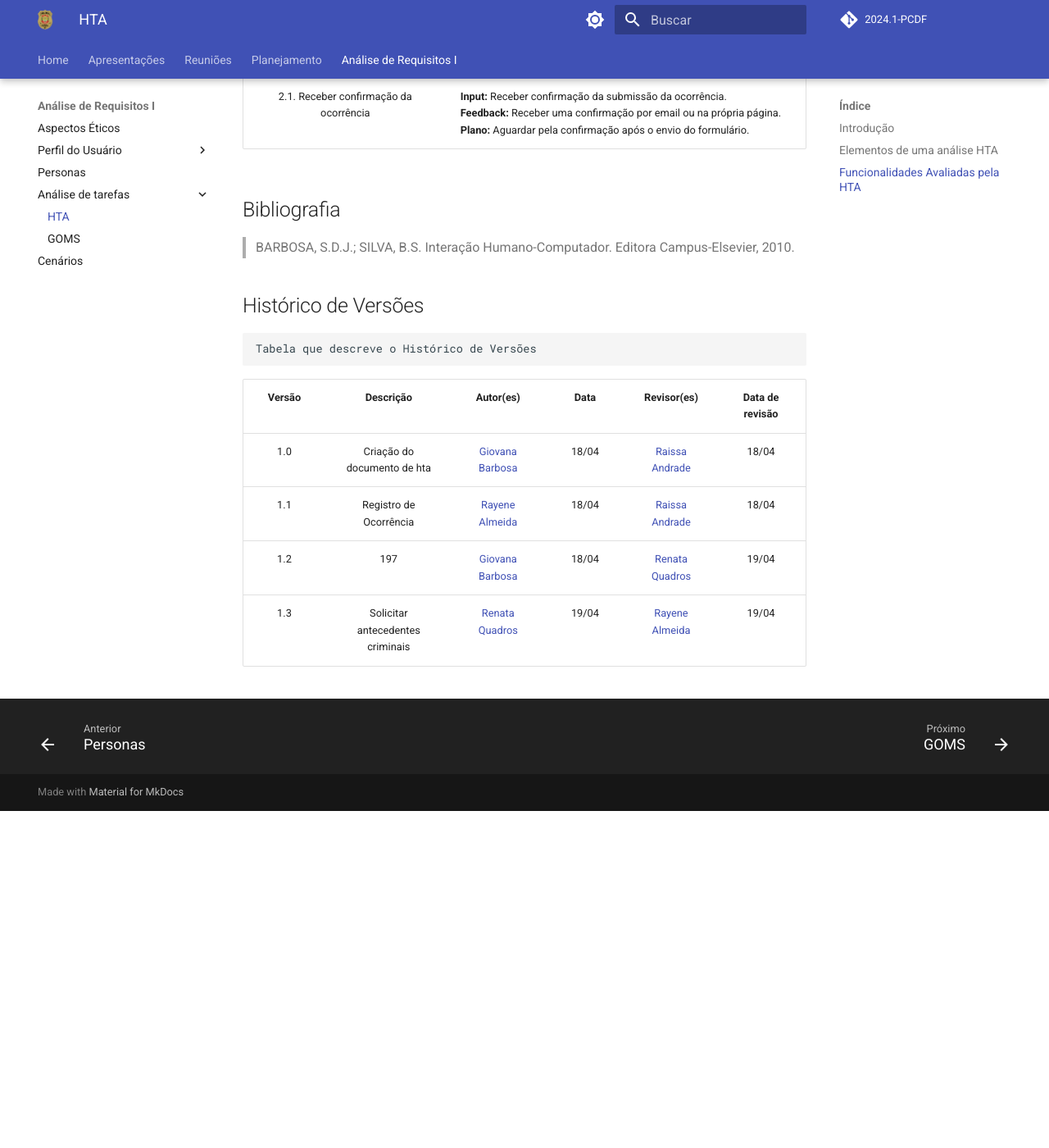
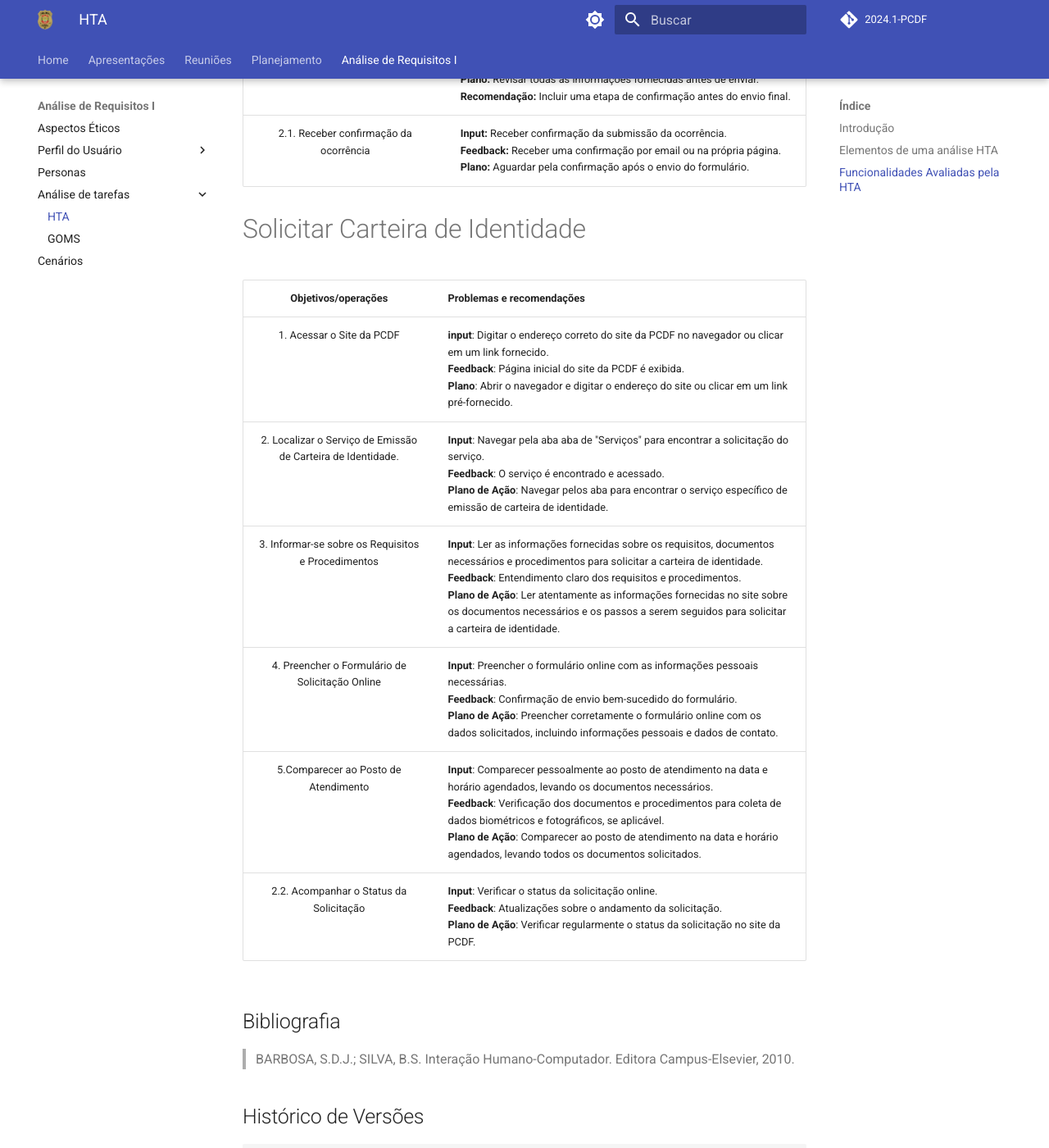
Before and after one commit to Interacao-Humano-Computador/2024.1-PCDF, an MkDocs documentation site: the page built from docs/analise_requisitos1/analise_tarefas/hta.md, in a window 1280 px wide and 1400 px high, scrolled down 4567 px. Shown: the whole window at 82% size. Built offline with MkDocs 1.6.1 and Material for MkDocs 9.7.7, drawn with Linux system fonts in a browser that asks for light colours; comment, search, counter and statistics services are not loaded; before the commit the page ends 5556 px from its top, so only the background shows below that; some of the changed text lies outside the part shown.

Commit message:
Hta com solicitação de carteira de identidade

```diff
--- a/docs/analise_requisitos1/analise_tarefas/hta.md
+++ b/docs/analise_requisitos1/analise_tarefas/hta.md
@@ -30,6 +30,7 @@ Fonte :  BARBOSA, S.D.J.; SILVA, B.S. Interação Humano-Computador. Editora Cam
 | 197- Denúncia Online   | Giovana          |
 | Solicitar Antecedentes Criminais | Renata |
 | Registrar Ocorrência | Rayene |
+| Solicitar Carteira de Identidade| Raissa
 
 # 197- Denúncia Online
 
@@ -83,6 +84,19 @@ Fonte :[Giovana Barbosa](https://github.com/gio221)
 | 2. Revisar e enviar o formulário              | **Input:** Revisar as informações inseridas e enviar o formulário.<br> **Feedback:** Submissão bem-sucedida da ocorrência.<br> **Plano:** Revisar todas as informações fornecidas antes de enviar.<br> **Recomendação:** Incluir uma etapa de confirmação antes do envio final.                                               |
 | 2.1. Receber confirmação da ocorrência        | **Input:** Receber confirmação da submissão da ocorrência.<br> **Feedback:** Receber uma confirmação por email ou na própria página.<br> **Plano:** Aguardar pela confirmação após o envio do formulário.                                                                                                   |
 
+# Solicitar Carteira de Identidade
+
+|         Objetivos/operações         | Problemas e recomendações                                                                                                                                                                                      |
+|:-----------------------------------:|----------------------------------------------------------------------------------------------------------------------------------------------------------------------------------------------------------------|
+| 1.  Acessar o Site da PCDF | **input**: Digitar o endereço correto do site da PCDF no navegador ou clicar em um link fornecido. <br> **Feedback**: Página inicial do site da PCDF é exibida.<br> **Plano**: Abrir o navegador e digitar o endereço do site ou clicar em um link pré-fornecido.<br>  |
+| 2.         Localizar o Serviço de Emissão de Carteira de Identidade.          | **Input**: Navegar pela aba aba de "Serviços" para encontrar a solicitação do serviço. <br> **Feedback**: O serviço é encontrado e acessado. <br> **Plano de Ação**: Navegar pelos aba para encontrar o serviço específico de emissão de carteira de identidade.|
+| 3.  Informar-se sobre os Requisitos e Procedimentos |**Input**: Ler as informações fornecidas sobre os requisitos, documentos necessários e procedimentos para solicitar a carteira de identidade. <br> **Feedback**: Entendimento claro dos requisitos e procedimentos.<br> **Plano de Ação**: Ler atentamente as informações fornecidas no site sobre os documentos necessários e os passos a serem seguidos para solicitar a carteira de identidade.                                                                       |
+| 4. Preencher o Formulário de Solicitação Online   | **Input**: Preencher o formulário online com as informações pessoais necessárias. <br> **Feedback**: Confirmação de envio bem-sucedido do formulário. <br>  **Plano de Ação**: Preencher corretamente o formulário online com os dados solicitados, incluindo informações pessoais e dados de contato.  |
+| 5.Comparecer ao Posto de Atendimento | **Input**: Comparecer pessoalmente ao posto de atendimento na data e horário agendados, levando os documentos necessários. <br> **Feedback**: Verificação dos documentos e procedimentos para coleta de dados biométricos e fotográficos, se aplicável. <br> **Plano de Ação**: Comparecer ao posto de atendimento na data e horário agendados, levando todos os documentos solicitados. |
+| 2.2. Acompanhar o Status da Solicitação   |  **Input**: Verificar o status da solicitação online. <br> **Feedback**: Atualizações sobre o andamento da solicitação. <br> **Plano de Ação**: Verificar regularmente o status da solicitação no site da PCDF.|
+
+
+
 ## Bibliografia
 > BARBOSA, S.D.J.; SILVA, B.S. Interação Humano-Computador. Editora Campus-Elsevier, 2010.
 
@@ -95,3 +109,4 @@ Fonte :[Giovana Barbosa](https://github.com/gio221)
 |  1.1   | Registro de Ocorrência                    |   [Rayene Almeida](https://github.com/rayenealmeida)      |   18/04   |       [Raissa Andrade](https://github.com/RaissaAndradeS)        |          18/04          |
 |  1.2   | 197               |   [Giovana Barbosa](https://github.com/gio221)        |   18/04   |    [Renata Quadros](https://github.com/Renatinha28)   | 19/04               |
 | 1.3 | Solicitar antecedentes criminais | [Renata Quadros](https://github.com/Renatinha28) | 19/04 | [Rayene Almeida](https://github.com/rayenealmeida) | 19/04 |
+|1.4| Solicitação de Carteira de Identidade|[Raissa Andrade](https://github.com/RaissaAndradeS)|19/04| | |
```
